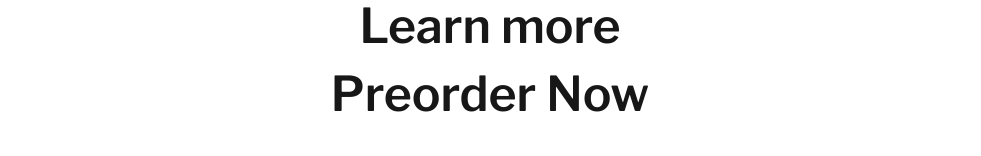
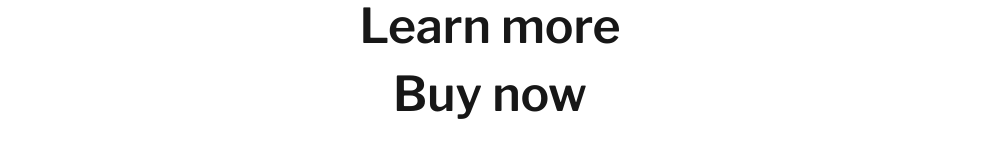
Before and after one commit to em-r-linso/tommy-marn, a Next.js app: page /tarot in a window 1280 px wide. Shown: the part 526-682 px from the top of the page, without its empty margins (150-1131 px from the left). Built offline with nearby package versions, Linux system fonts and the light colour scheme.

Commit message:
Change tarot preorder text to purchase text

```diff
--- a/app/tarot/learn-more/page.tsx
+++ b/app/tarot/learn-more/page.tsx
@@ -82,8 +82,8 @@ export default async function Page() {
 				</div>
 			</div>
 			<div className="flex flex-col sm:flex-row gap-10 text-2xl">
-				<Link href="/tarot/preorder" className="group">
-					<TiltOnHoverText>Preorder your deck</TiltOnHoverText>
+				<Link href="/" className="group">
+					<TiltOnHoverText>Buy now</TiltOnHoverText>
 				</Link>
 				<Link
 					href="https://www.tommymarn.com/_files/ugd/31f0e3_b5f95989684741d2881f1b24f0b9137f.pdf"
--- a/app/tarot/page.tsx
+++ b/app/tarot/page.tsx
@@ -16,8 +16,8 @@ export default async function Page() {
 			>
 				<TiltOnHoverText>Learn more</TiltOnHoverText>
 			</Link>
-			<Link href="/tarot/preorder" className="text-5xl group inline-block whitespace-nowrap">
-				<TiltOnHoverText>Preorder Now</TiltOnHoverText>
+			<Link href="/" className="text-5xl group inline-block whitespace-nowrap">
+				<TiltOnHoverText>Buy now</TiltOnHoverText>
 			</Link>
 		</main>
 	);
--- a/app/tarot/preorder/page.tsx
+++ /dev/null
@@ -1,3 +0,0 @@
-export default async function Page() {
-	return <main className="w-full">preorder</main>;
-}
```
Also changed, not shown: public/tarot-deck-promo/cta.svg.
